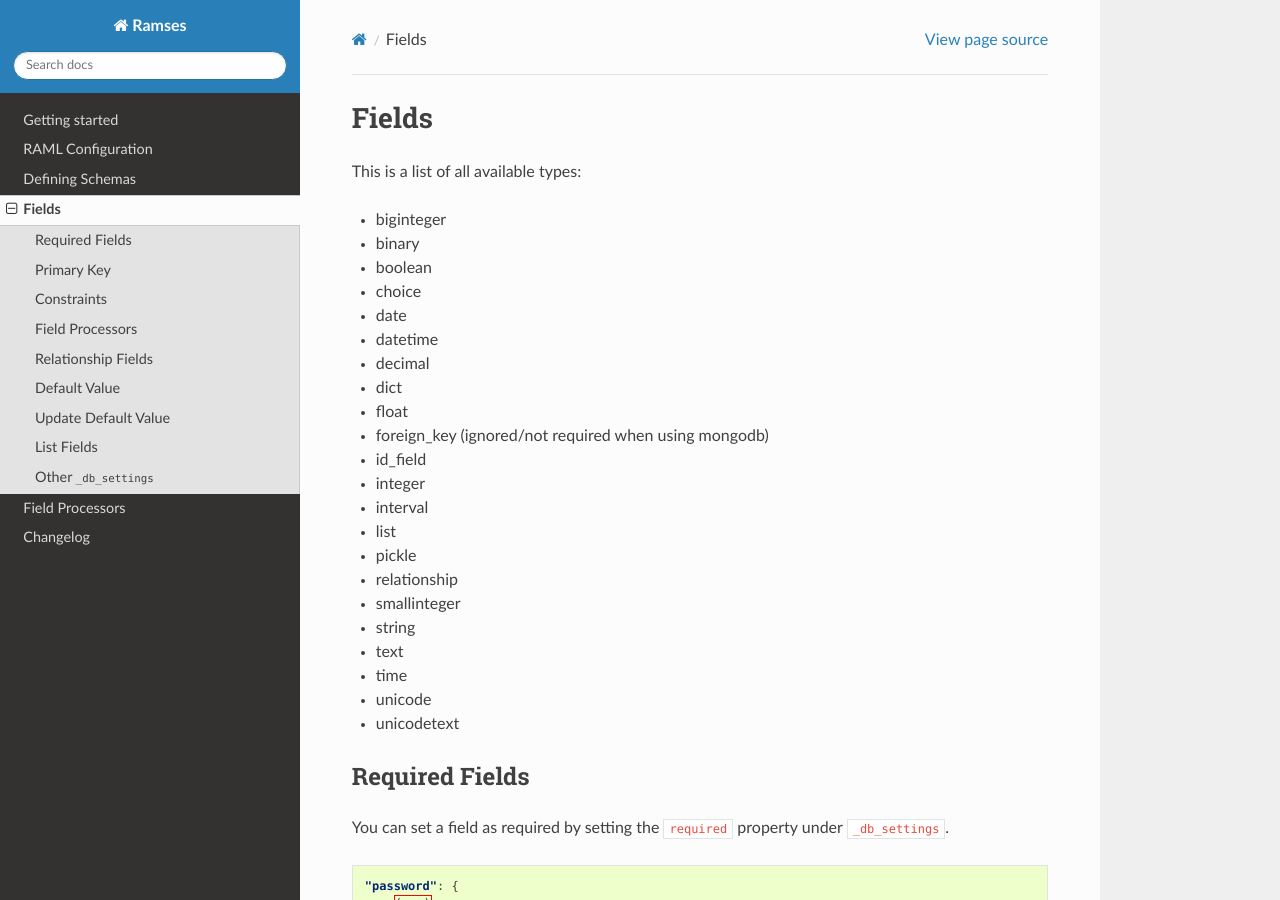
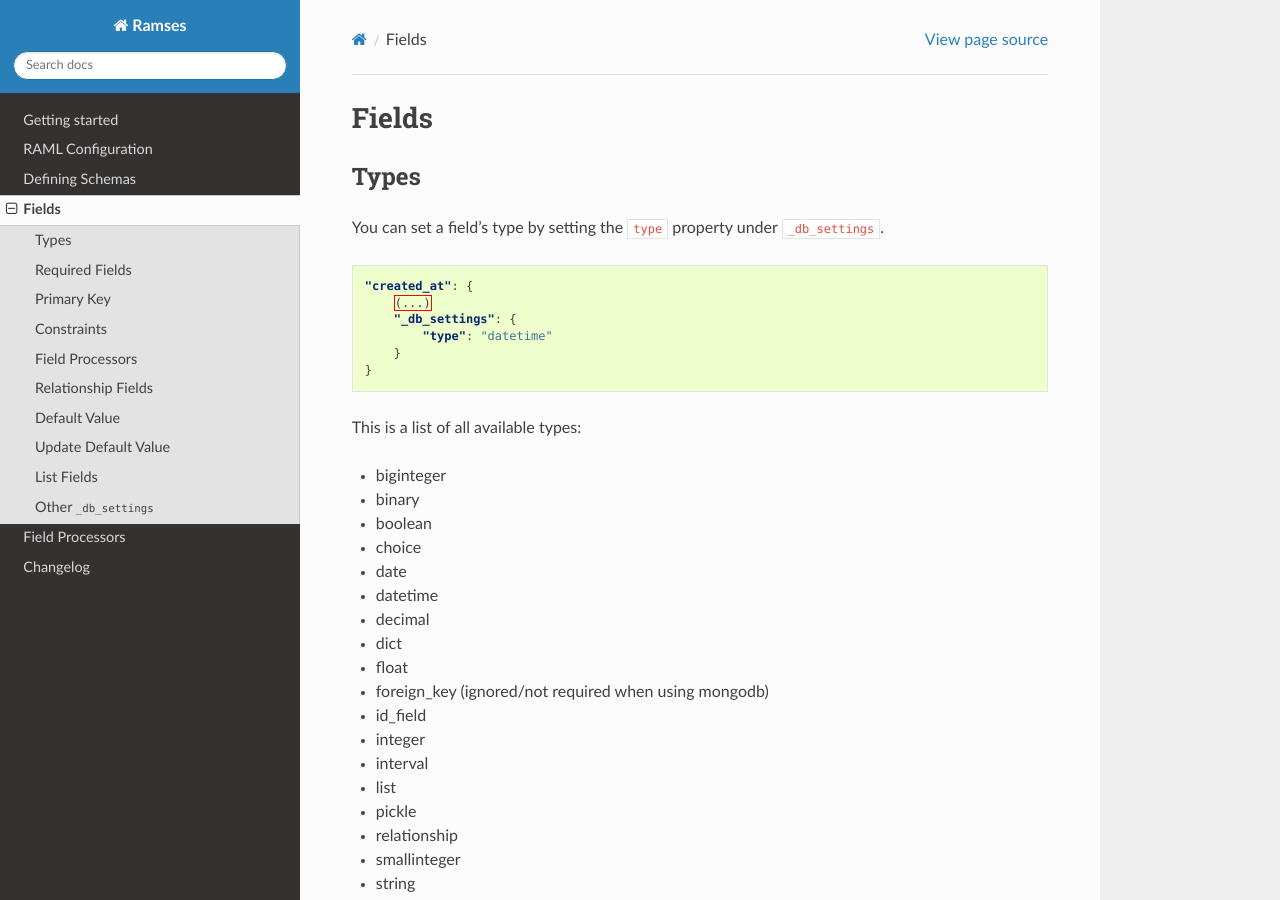
Before and after one commit to ramses-tech/ramses, a Sphinx documentation site: the page built from docs/source/fields.rst, in a window 1280 px wide and 900 px high. Built offline with Sphinx 7.4.7 and the Read the Docs theme 2.0.0, drawn with Linux system fonts in a browser that asks for light colours.

Commit message:
added Types section to Fields

```diff
--- a/docs/source/fields.rst
+++ b/docs/source/fields.rst
@@ -1,5 +1,19 @@
 Fields
 ======
+
+Types
+-----
+
+You can set a field's type by setting the ``type`` property under ``_db_settings``.
+
+.. code-block:: json
+
+    "created_at": {
+        (...)
+        "_db_settings": {
+            "type": "datetime"
+        }
+    }
 
 This is a list of all available types:
 
```
